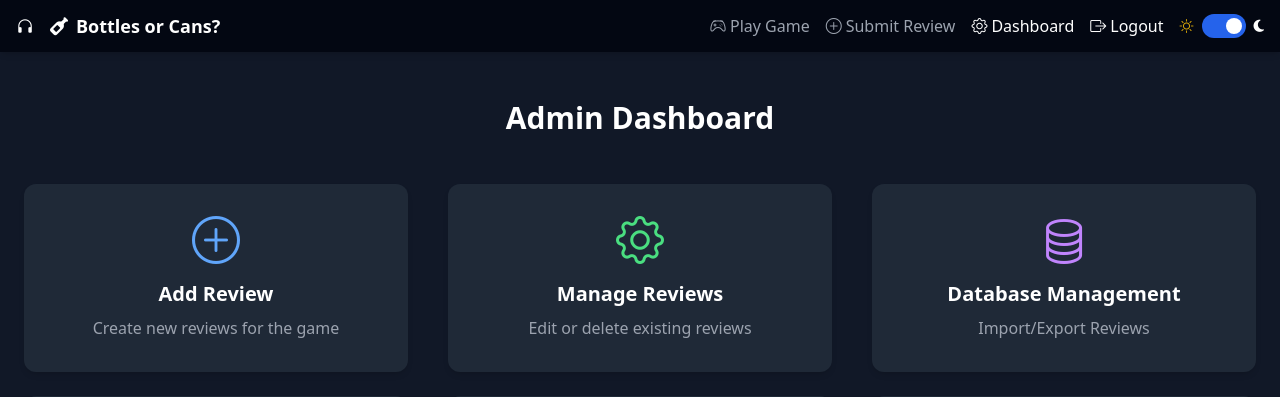
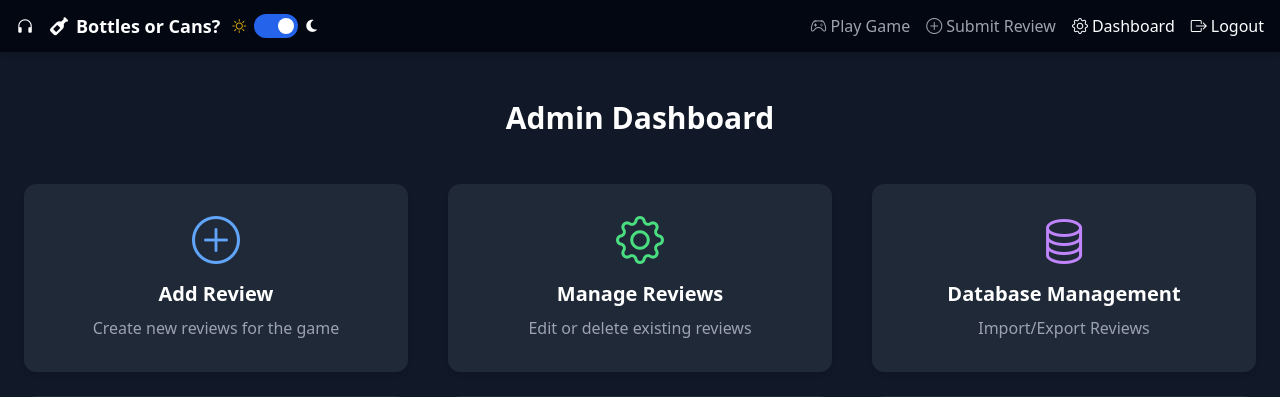
Before and after one commit to petecheslock/bottles_or_cans, a Flask app: page /admin/dashboard in a window 1280 px wide. Shown: the top 397 px of the page. Run offline with Flask 3, Linux system fonts and the light colour scheme; the visitor is signed in with stand-in values (Sample User, id 1); parts of the project's set-up code (start-up, migrations or seed data) failed here and were passed over.

Commit message:
Refactor dark mode toggle placement and remove unused CSS class
- Move dark mode toggle to the navigation header
- Remove redundant margin utility class from main.css
- Improve dark mode toggle positioning with flex layout
- Add sun and moon icons adjacent to the toggle

```diff
--- a/app/static/css/main.css
+++ b/app/static/css/main.css
@@ -696,10 +696,6 @@ video {
   margin-left: 0.75rem;
 }
 
-.ml-4 {
-  margin-left: 1rem;
-}
-
 .mr-1 {
   margin-right: 0.25rem;
 }
--- a/app/templates/base.html
+++ b/app/templates/base.html
@@ -25,9 +25,20 @@
     <nav class="bg-slate-800 dark:bg-gray-950 shadow-md animate__animated animate__fadeIn">
         <div class="container mx-auto px-4">
             <div class="flex flex-wrap justify-between items-center py-3">
-                <a class="text-white text-lg font-semibold hover:text-gray-200 transition-colors duration-300" href="{{ url_for('main.index') }}">
-                    <i class="bi bi-headphones mr-2"></i><i class="fa-solid fa-wine-bottle mx-2"></i>Bottles or Cans?
-                </a>
+                <div class="flex items-center">
+                    <a class="text-white text-lg font-semibold hover:text-gray-200 transition-colors duration-300" href="{{ url_for('main.index') }}">
+                        <i class="bi bi-headphones mr-2"></i><i class="fa-solid fa-wine-bottle mx-2"></i>Bottles or Cans?
+                    </a>
+                    <!-- Dark mode toggle with small padding -->
+                    <div class="flex items-center gap-2 ml-3">
+                        <i class="bi bi-sun text-yellow-500 text-sm"></i>
+                        <button id="darkModeToggle" class="relative inline-flex items-center h-6 rounded-full w-11 transition-colors focus:outline-none bg-gray-200 dark:bg-blue-600">
+                            <span class="sr-only">Toggle dark mode</span>
+                            <span id="toggleCircle" class="inline-block w-4 h-4 transform transition-transform bg-white rounded-full translate-x-1 dark:translate-x-6"></span>
+                        </button>
+                        <i class="fa-solid fa-moon text-gray-400 dark:text-white text-sm"></i>
+                    </div>
+                </div>
                 <button class="mobile-menu-toggle lg:hidden text-white" type="button">
                     <svg class="w-6 h-6" fill="none" stroke="currentColor" viewBox="0 0 24 24">
                         <path stroke-linecap="round" stroke-linejoin="round" stroke-width="2" d="M4 6h16M4 12h16m-16 6h16"></path>
@@ -49,16 +60,6 @@
                                 <i class="bi bi-box-arrow-right mr-1"></i>Logout
                             </a>
                         {% endif %}
-
-                        <!-- Move dark mode toggle to the end with icons outside -->
-                        <div class="flex items-center gap-2 ml-4">
-                            <i class="bi bi-sun text-yellow-500 text-sm"></i>
-                            <button id="darkModeToggle" class="relative inline-flex items-center h-6 rounded-full w-11 transition-colors focus:outline-none bg-gray-200 dark:bg-blue-600">
-                                <span class="sr-only">Toggle dark mode</span>
-                                <span id="toggleCircle" class="inline-block w-4 h-4 transform transition-transform bg-white rounded-full translate-x-1 dark:translate-x-6"></span>
-                            </button>
-                            <i class="fa-solid fa-moon text-gray-400 dark:text-white text-sm"></i>
-                        </div>
                     </div>
                 </div>
             </div>
```
